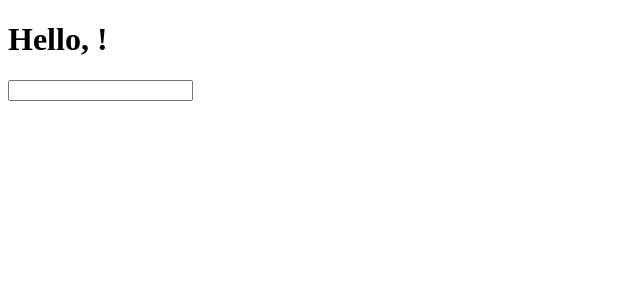
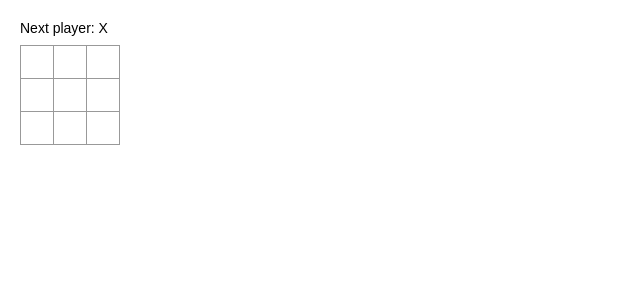
Before and after one commit to fbfb6123/react-introduction, a React (Create React App) app: page / in a window 1280 px wide. Shown: the top 300 px of the page, without its empty margins (0-640 px from the left). Built offline with nearby package versions, Linux system fonts and the light colour scheme.

Commit message:
index.js

```diff
--- a/src/index.js
+++ b/src/index.js
@@ -1,3 +1,5 @@
+//メッセージ非同期表示
+/*
 import React from 'react';
 import ReactDOM from 'react-dom';
 import App from './App';
@@ -5,6 +7,75 @@
 //　rootの要素の中にApp要素を入れ込みindex.html(root)に反映される
 ReactDOM.render(<App />, document.getElementById('root'));
 
+*/
 
 
 // 三目並べゲーム
+
+import React from 'react';
+import ReactDOM from 'react-dom';
+import './index.css';
+
+class Square extends React.Component {
+    render() {
+        return (
+            <button className="square">
+                {/* TODO */}
+            </button>
+        );
+    }
+}
+
+class Board extends React.Component {
+    renderSquare(i) {
+        return <Square />;
+    }
+
+    render() {
+        const status = 'Next player: X';
+
+        return (
+            <div>
+                <div className="status">{status}</div>
+                <div className="board-row">
+                    {this.renderSquare(0)}
+                    {this.renderSquare(1)}
+                    {this.renderSquare(2)}
+                </div>
+                <div className="board-row">
+                    {this.renderSquare(3)}
+                    {this.renderSquare(4)}
+                    {this.renderSquare(5)}
+                </div>
+                <div className="board-row">
+                    {this.renderSquare(6)}
+                    {this.renderSquare(7)}
+                    {this.renderSquare(8)}
+                </div>
+            </div>
+        );
+    }
+}
+
+class Game extends React.Component {
+    render() {
+        return (
+            <div className="game">
+                <div className="game-board">
+                    <Board />
+                </div>
+                <div className="game-info">
+                    <div>{/* status */}</div>
+                    <ol>{/* TODO */}</ol>
+                </div>
+            </div>
+        );
+    }
+}
+
+// ========================================
+
+ReactDOM.render(
+    <Game />,
+    document.getElementById('root')
+);
```
